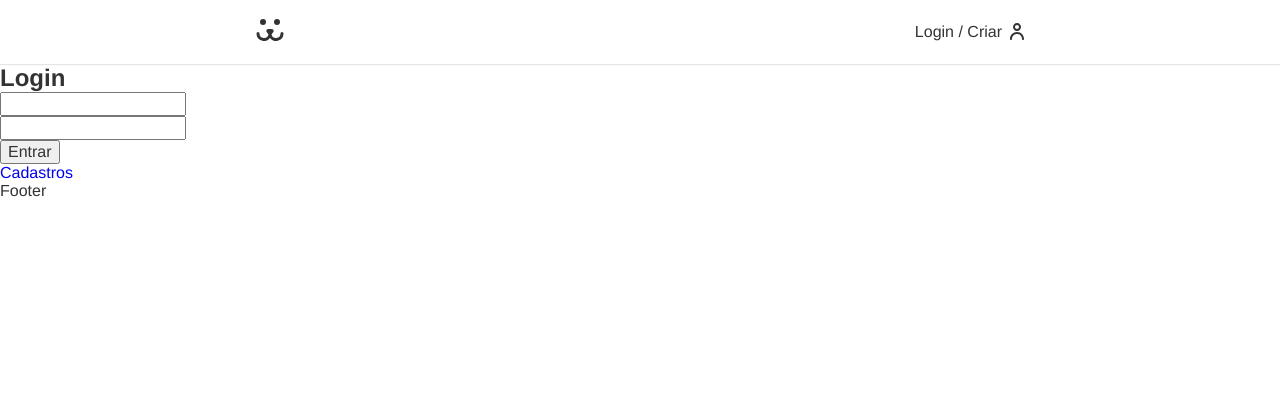
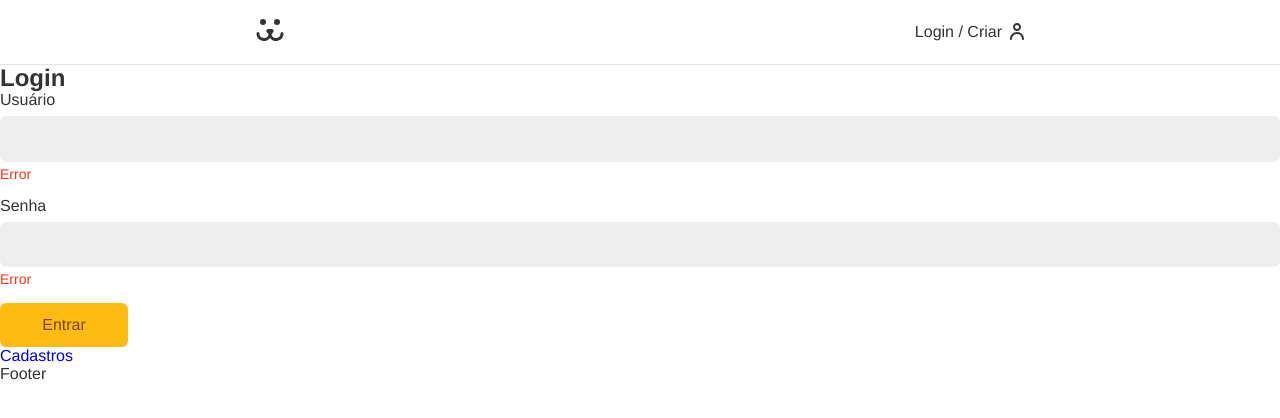
Before and after one commit to joaoldantasn/react-resumo, a React (Vite) app in the folder 08-ProjetoFinal/projeto/: page /login in a window 1280 px wide. Shown: the top 418 px of the page. Built offline with nearby package versions, Linux system fonts and the light colour scheme.

Commit message:
forms components

```diff
--- /dev/null
+++ b/08-ProjetoFinal/projeto/src/Components/Forms/Button.jsx
@@ -0,0 +1,12 @@
+import React from 'react';
+import styles from './Button.module.css';
+
+const Button = ({ children, ...props }) => {
+  return (
+    <button {...props} className={styles.button}>
+      {children}
+    </button>
+  );
+};
+
+export default Button;
--- /dev/null
+++ b/08-ProjetoFinal/projeto/src/Components/Forms/Button.module.css
@@ -0,0 +1,25 @@
+.button{
+  font-size: 1rem;
+  font-family: var(--type-first);
+  cursor: pointer;
+  border: none;
+  border-radius: .4rem;
+  background: #fb1;
+  color: #764701;
+  min-width: 8rem;
+  padding: .8rem 1.2rem;
+  box-sizing: border-box;
+  transition: .1s;
+}
+
+/*efeito de quando ta com o mouse em cima do botao */
+.button:hover,
+.button:focus{
+  outline: none;
+  box-shadow: 0 0 0 3px #fea, 0 0 0 4px #fb1;
+}
+
+button:disabled{
+  opacity: .5;
+  cursor: wait;
+}
--- /dev/null
+++ b/08-ProjetoFinal/projeto/src/Components/Forms/Input.jsx
@@ -0,0 +1,16 @@
+import React from 'react';
+import styles from './Input.module.css';
+
+const Input = ({ label, type, name }) => {
+  return (
+    <div className={styles.wrapper}>
+      <label htmlFor={name} className={styles.label}>
+        {label}
+      </label>
+      <input id={name} name={name} className={styles.input} type={type} />
+      <p className={styles.error}>Error</p>
+    </div>
+  );
+};
+
+export default Input;
--- /dev/null
+++ b/08-ProjetoFinal/projeto/src/Components/Forms/Input.module.css
@@ -0,0 +1,35 @@
+.wrapper{
+  margin-bottom: 1rem;
+}
+
+.input{
+  border: 1px solid #eee;
+  display: block;
+  width: 100%;
+  font-size: 1rem;
+  padding: .8rem;
+  border-radius: .4rem;
+  background: #eee;
+  transition: .2;
+}
+
+.input:focus,
+input:hover{
+  outline: none;
+  border-color: #fb1;
+  background: white;
+  box-shadow: 0 0 0 3px #fea;
+}
+
+.label{
+  display: block;
+  font-size: 1rem;
+  line-height: 1;
+  padding-bottom: .5rem;
+}
+
+.error{
+  color: #f31;
+  font-size: .875rem;
+  margin-top: .25rem;
+}
--- a/08-ProjetoFinal/projeto/src/Pages/Login/LoginForm.jsx
+++ b/08-ProjetoFinal/projeto/src/Pages/Login/LoginForm.jsx
@@ -1,5 +1,9 @@
 import React from 'react';
 import { Link } from 'react-router-dom';
+
+//componentes
+import Input from '../../Components/Forms/Input';
+import Button from '../../Components/Forms/Button';
 
 const LoginForm = () => {
   const [username, setUsername] = React.useState('');
@@ -31,21 +35,9 @@
     <section>
       <h1>Login</h1>
       <form action="" onSubmit={handleSubmit}>
-        <input
-          type="text"
-          value={username}
-          onChange={({ target }) => {
-            setUsername(target.value);
-          }}
-        />
-        <input
-          type="password"
-          value={password}
-          onChange={({ target }) => {
-            setPassword(target.value);
-          }}
-        />
-        <button>Entrar</button>
+        <Input label="Usuário" type="text" name="username" />
+        <Input label="Senha" type="password" name="password" />
+        <Button>Entrar</Button>
       </form>
       <Link to="/login/criar">Cadastros</Link>
     </section>
```
